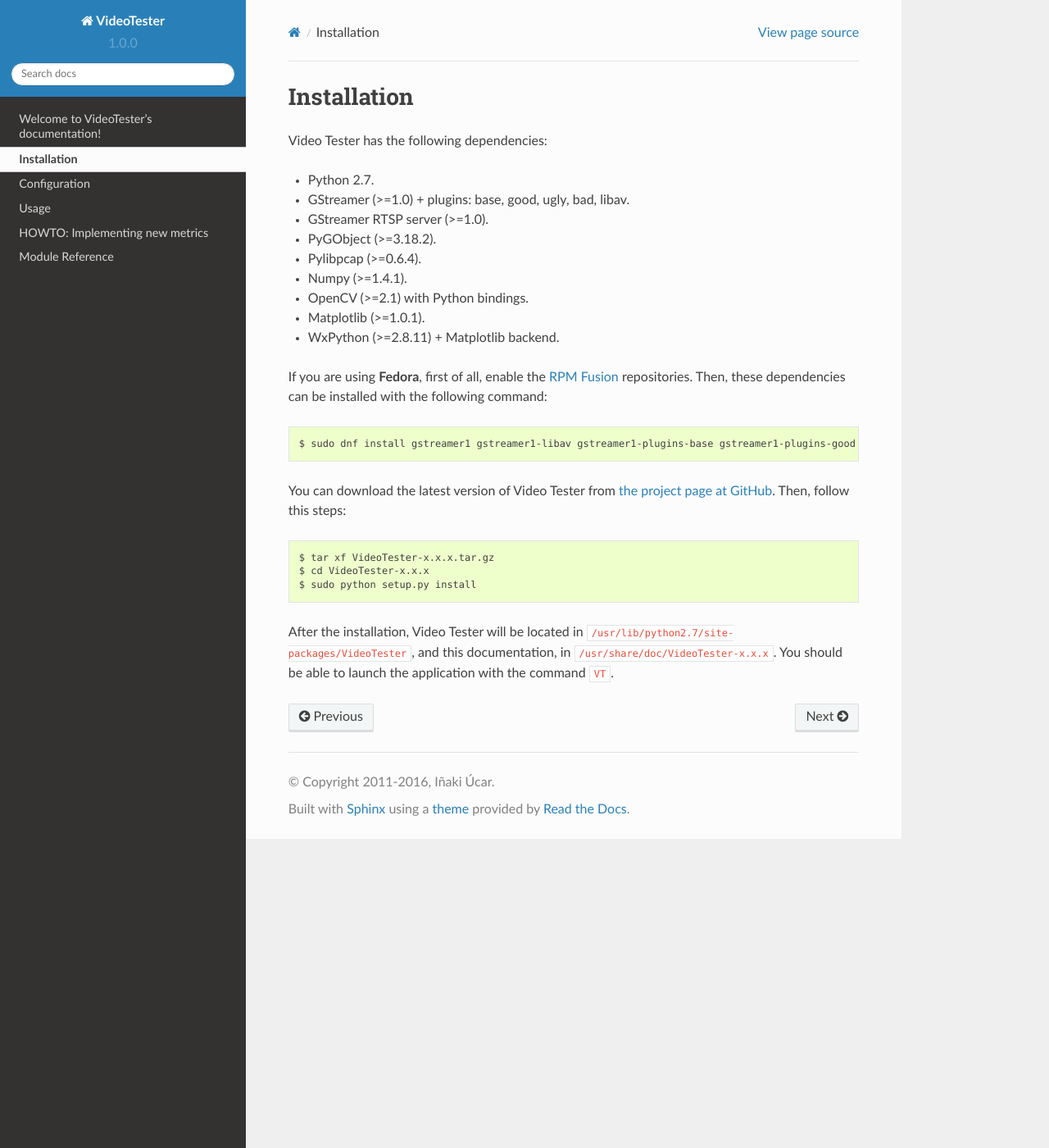
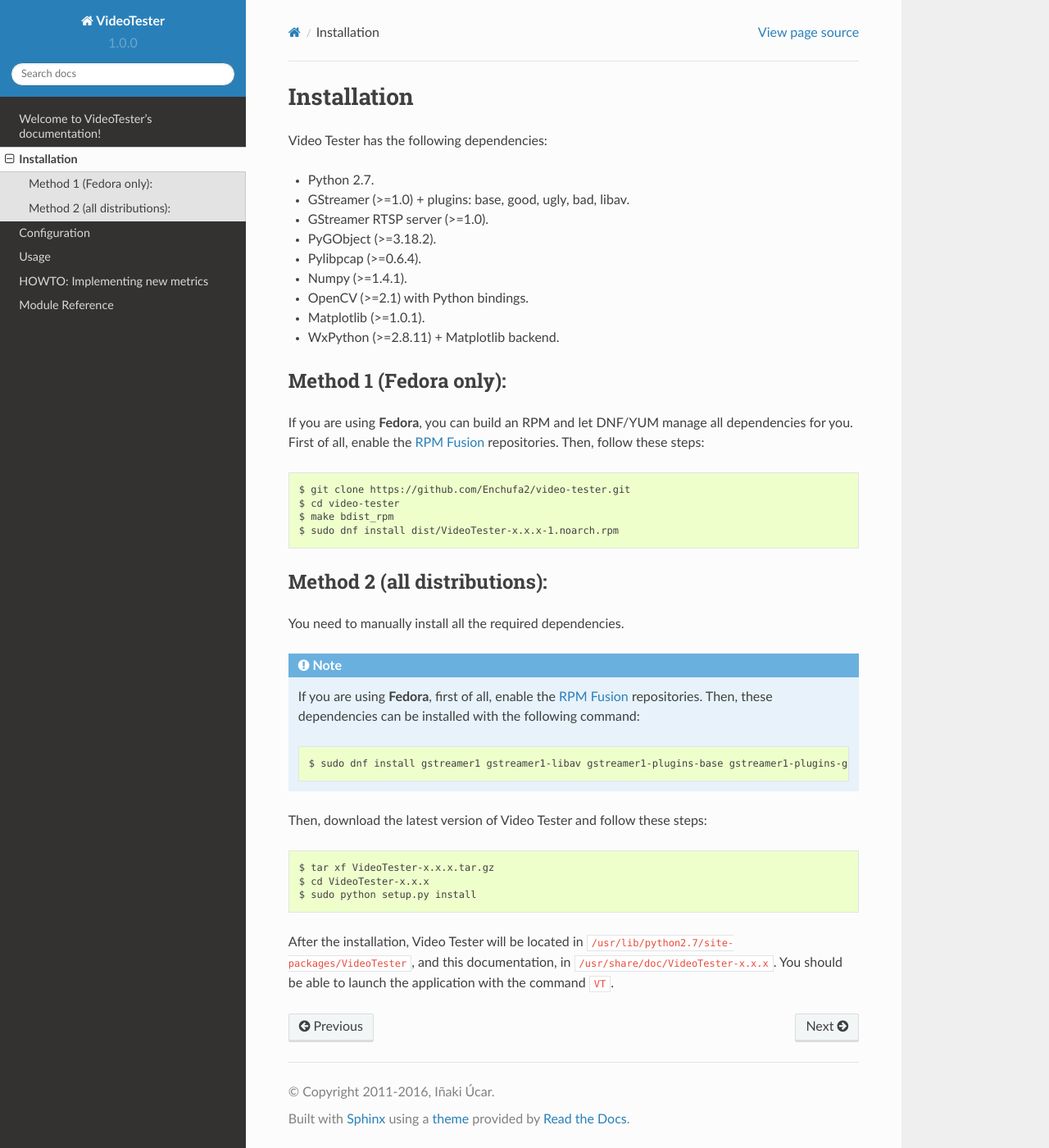
Before and after one commit to Enchufa2/video-tester, a Sphinx documentation site: the page built from doc/sphinx/installation.rst, in a window 1280 px wide and 1400 px high. Shown: the whole window at 82% size. Built offline with Sphinx 7.4.7 and the Read the Docs theme 2.0.0, drawn with Linux system fonts in a browser that asks for light colours; the version number is read from the project's files by our own code.

Commit message:
enable RPM builds

```diff
--- a/doc/sphinx/installation.rst
+++ b/doc/sphinx/installation.rst
@@ -13,14 +13,31 @@ Video Tester has the following dependencies:
 * Matplotlib (>=1.0.1).
 * WxPython (>=2.8.11) + Matplotlib backend.
 
-If you are using **Fedora**, first of all, enable the `RPM Fusion <http://rpmfusion.org/>`_ repositories. Then, these dependencies can be installed with the following command::
+Method 1 (Fedora only):
+-----------------------
 
-	$ sudo dnf install gstreamer1 gstreamer1-libav gstreamer1-plugins-base gstreamer1-plugins-good gstreamer1-plugins-ugly gstreamer1-plugins-bad-free gstreamer1-plugins-bad-freeworld gstreamer1-rtsp-server python-gobject pylibpcap numpy python2-matplotlib python2-matplotlib-wx wxPython opencv-python
+If you are using **Fedora**, you can build an RPM and let DNF/YUM manage all dependencies for you. First of all, enable the `RPM Fusion <http://rpmfusion.org/>`_ repositories. Then, follow these steps::
 
-You can download the latest version of Video Tester from `the project page at GitHub <https://github.com/Enchufa2/video-tester>`_. Then, follow this steps::
+  $ git clone https://github.com/Enchufa2/video-tester.git
+  $ cd video-tester
+  $ make bdist_rpm
+  $ sudo dnf install dist/VideoTester-x.x.x-1.noarch.rpm
 
-	$ tar xf VideoTester-x.x.x.tar.gz
-	$ cd VideoTester-x.x.x
-	$ sudo python setup.py install
+Method 2 (all distributions):
+-----------------------------
+
+You need to manually install all the required dependencies.
+
+.. note::
+
+	If you are using **Fedora**, first of all, enable the `RPM Fusion <http://rpmfusion.org/>`_ repositories. Then, these dependencies can be installed with the following command::
+
+		$ sudo dnf install gstreamer1 gstreamer1-libav gstreamer1-plugins-base gstreamer1-plugins-good gstreamer1-plugins-ugly gstreamer1-plugins-bad-free gstreamer1-plugins-bad-freeworld gstreamer1-rtsp-server python-gobject pylibpcap numpy python2-matplotlib python2-matplotlib-wx wxPython opencv-python
+
+Then, download the latest version of Video Tester and follow these steps::
+
+  $ tar xf VideoTester-x.x.x.tar.gz
+  $ cd VideoTester-x.x.x
+  $ sudo python setup.py install
 
 After the installation, Video Tester will be located in ``/usr/lib/python2.7/site-packages/VideoTester``, and this documentation, in ``/usr/share/doc/VideoTester-x.x.x``. You should be able to launch the application with the command ``VT``.
```
Also changed, not shown: README.md (+24 -16 lines), setup.cfg (added, +16 -0 lines), 1 other file.
